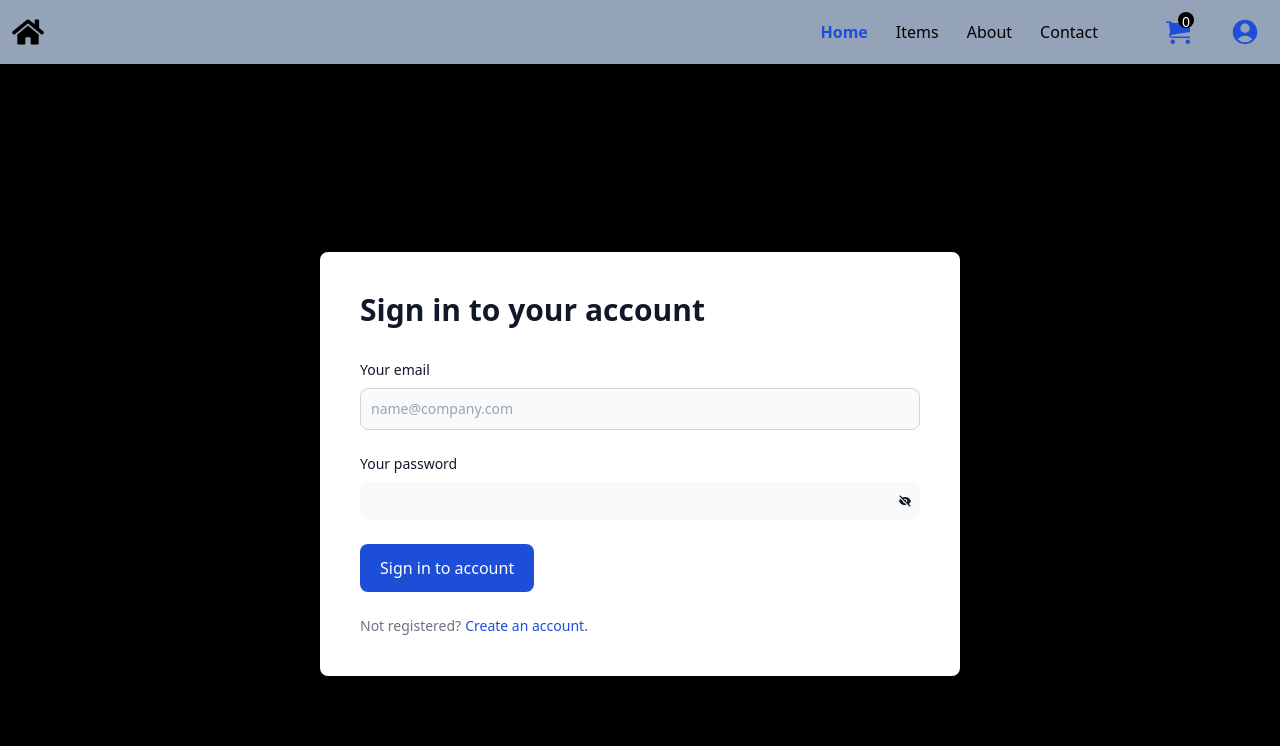
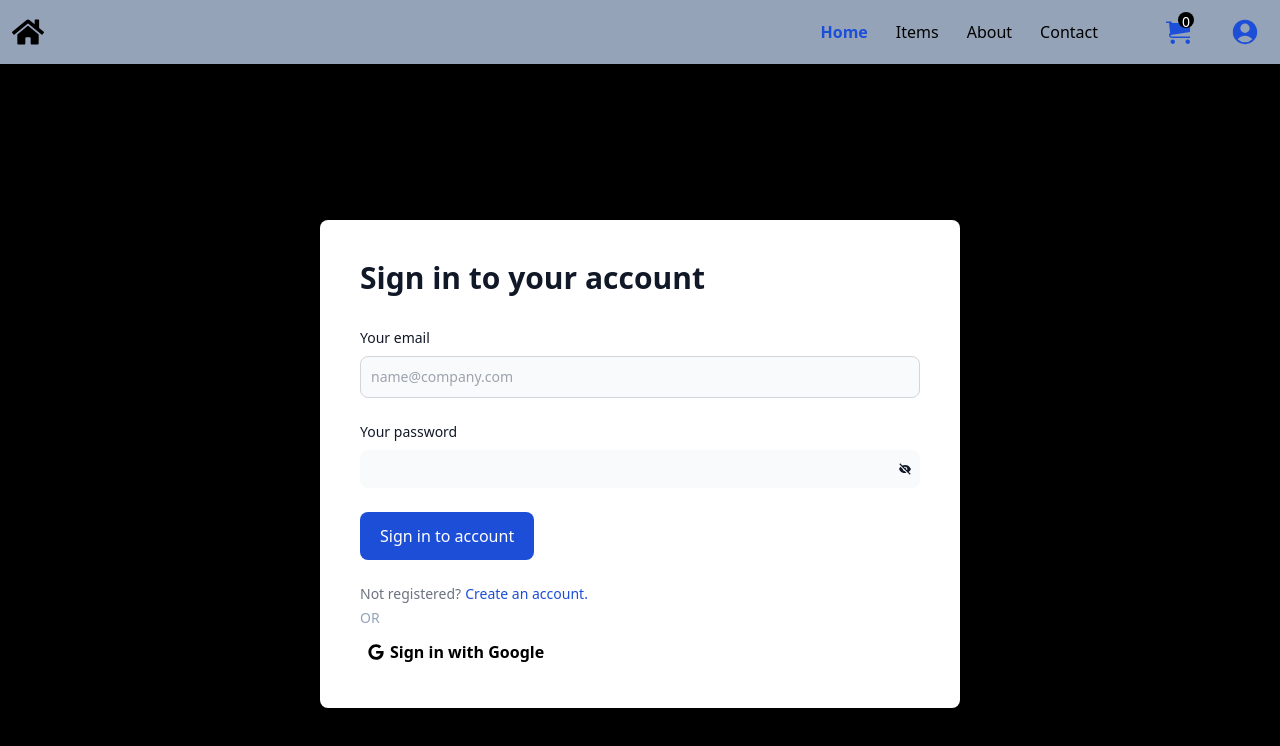
Before and after one commit to Swarnim2410/Cricket-Comet, a React (Vite) app in the folder Frontend/: page /login in a window 1280 px wide. Shown: the top 746 px of the page. Built offline with nearby package versions, Linux system fonts and the light colour scheme; no server answers.

Commit message:
google-signIn

```diff
--- a/Frontend/package.json
+++ b/Frontend/package.json
@@ -14,6 +14,7 @@
     "@stripe/react-stripe-js": "^2.5.1",
     "@stripe/stripe-js": "^3.0.6",
     "dotenv": "^16.4.4",
+    "firebase": "^10.11.0",
     "icons": "^1.0.0",
     "react": "^18.2.0",
     "react-dom": "^18.2.0",
--- a/Frontend/src/App.jsx
+++ b/Frontend/src/App.jsx
@@ -28,6 +28,8 @@ function App() {
     const firstName = window.localStorage.getItem("firstName");
     const lastName = window.localStorage.getItem("lastName");
     const _id = window.localStorage.getItem("_id");
+
+    // console.log(email);
 
     var dataobj = {
       data: {
--- a/Frontend/src/component/Header.jsx
+++ b/Frontend/src/component/Header.jsx
@@ -10,6 +10,8 @@ import { FaCaretDown } from "react-icons/fa";
 import { FaCaretUp } from "react-icons/fa";
 
 const Header = () => {
+
+  // console.log(import.meta.env.VITE_APP_APP_ID);
   const navigate = useNavigate();
   const [showDropdown, setShowDropdown] = useState(false);
   const [open, setOpen] = useState(false);
--- /dev/null
+++ b/Frontend/src/google/firebase.jsx
@@ -0,0 +1,17 @@
+// Import the functions you need from the SDKs you need
+import { initializeApp } from "firebase/app";
+// TODO: Add SDKs for Firebase products that you want to use
+// https://firebase.google.com/docs/web/setup#available-libraries
+
+// Your web app's Firebase configuration
+const firebaseConfig = {
+  apiKey: import.meta.env.VITE_APP_API_KEY,
+  authDomain: import.meta.env.VITE_APP_AUTH_DOMAIN,
+  projectId: import.meta.env.VITE_APP_PROJECT_ID,
+  storageBucket: import.meta.env.VITE_APP_STORAGE_BUCKET,
+  messagingSenderId: import.meta.env.VITE_APP_MESSAGING_SENDER_ID,
+  appId: import.meta.env.VITE_APP_APP_ID,
+};
+
+// Initialize Firebase
+export const app = initializeApp(firebaseConfig);
--- a/Frontend/src/page/AddProduct.jsx
+++ b/Frontend/src/page/AddProduct.jsx
@@ -34,6 +34,8 @@ const AddProduct = () => {
     };
     reader.readAsDataURL(file); // Read the file as a data URL
   };
+
+  console.log(data);
 
   const handleSubmit = async (e) => {
     e.preventDefault();
--- a/Frontend/src/page/Login.jsx
+++ b/Frontend/src/page/Login.jsx
@@ -4,6 +4,9 @@ import { Link, useNavigate } from "react-router-dom";
 import { toast } from "react-hot-toast";
 import { useDispatch, useSelector } from "react-redux";
 import { loginRedux } from "../redux/userSlice";
+import { GoogleAuthProvider, getAuth, signInWithPopup } from "firebase/auth";
+import { app } from "../google/firebase";
+import { FaGoogle } from "react-icons/fa";
 
 const Login = () => {
   const [showPassword, setShowPassword] = useState(false);
@@ -16,10 +19,55 @@ const Login = () => {
     password: "",
   });
 
+  const userData = {
+    data: {
+      firstName: "",
+      lastName: "",
+      email: "",
+      _id: "2",
+    },
+  };
+
   const navigate = useNavigate();
   const dispatch = useDispatch();
   // const userData = useSelector((state) => state.user);
 
+  const handleGoogleSignIn = async () => {
+    const auth = getAuth(app);
+    const provider = new GoogleAuthProvider();
+    const result = await signInWithPopup(auth, provider);
+    const user = result.user;
+    // console.log(user);
+    let splitName = user.displayName.split(" ");
+    const firstName = splitName[0];
+    const lastName = splitName[splitName.length - 1];
+    const email = user.email;
+
+    // console.log(email);
+
+    userData.data.firstName = firstName;
+    userData.data.lastName = lastName;
+    userData.data.email = email;
+
+    // console.log(userData);
+
+    dispatch(loginRedux(userData));
+
+    window.localStorage.setItem("email", userData.data.email);
+    window.localStorage.setItem("firstName", userData.data.firstName);
+    window.localStorage.setItem("lastName", userData.data.lastName);
+    window.localStorage.setItem("_id", userData.data._id);
+    window.localStorage.setItem("access", userData.data.email);
+
+    // Navigate after state has been updated
+    setTimeout(() => {
+      navigate("/");
+    });
+    toast.success(`Welcome ${user.displayName}`);
+    // navigate("/");
+  };
+
+  // console.log(loginData);
   const handleOnChange = (e) => {
     const { name, value } = e.target;
     setData((prev) => ({ ...prev, [name]: value }));
@@ -45,7 +93,10 @@ const Login = () => {
         const responseData = await response.json();
         //console.log(responseData);
 
-        if (responseData.redirect && (responseData.data.email === import.meta.env.VITE_APP_ADMIN_EMAIL)) {
+        if (
+          responseData.redirect &&
+          responseData.data.email === import.meta.env.VITE_APP_ADMIN_EMAIL
+        ) {
           toast("Admin login is successfull!!");
         } else {
           toast(responseData.message);
@@ -148,6 +199,16 @@ const Login = () => {
               </Link>
             </div>
           </form>
+          <div className="mt-1">
+            <div className="text-sm text-slate-400">OR</div>
+            <div
+              className="bg-white max-w-48 flex items-center rounded-3xl p-1 mt-2 cursor-pointer font-bold"
+              onClick={handleGoogleSignIn}
+            >
+              <FaGoogle className="ml-1 mr-1.5" />
+              <button className="text-black">Sign in with Google</button>
+            </div>
+          </div>
         </div>
       </div>
     </div>
```
Also changed, not shown: Frontend/src/redux/userSlice.jsx (+5 -5 lines), 1 other file (tests, documents, lock files or other folders).
